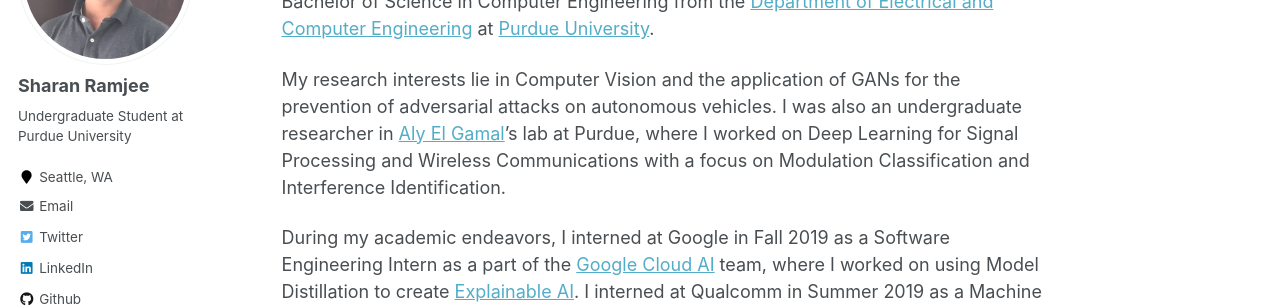
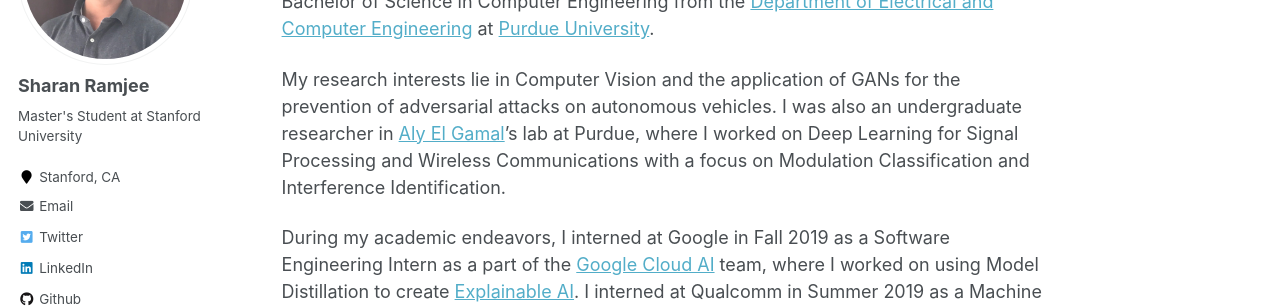
Before and after one commit to sharanramjee/sharanramjee.github.io, a Jekyll site: the page built from _pages/about.md, in a window 1280 px wide. Shown: the part 226-533 px from the top of the page. Built offline with Jekyll 4.4.1, drawn with Linux system fonts in a browser that asks for light colours.

Commit message:
Updated side panel info

```diff
--- a/_config.yml
+++ b/_config.yml
@@ -10,7 +10,7 @@
 title                    : "Sharan Ramjee"
 title_separator          : "-"
 name                     : &name "Sharan Ramjee"
-description              : &description "Undergraduate Student at Purdue University"
+description              : &description "Master's Student at Stanford University"
 url                      : https://sharanramjee.github.io # the base hostname & protocol for your site e.g. "https://mmistakes.github.io"
 baseurl                  : "" # the subpath of your site, e.g. "/blog"
 repository               : "sharanramjee/sharanramjee.github.io"
@@ -82,8 +82,8 @@
 author:
   name             : "Sharan Ramjee"
   avatar           : "profile.jpg"
-  bio              : "Undergraduate Student at Purdue University"
-  location         : "Seattle, WA"
+  bio              : "Master's Student at Stanford University"
+  location         : "Stanford, CA"
   employer         :
   pubmed           :
   googlescholar    : "https://scholar.google.com/citations?user=QYNYHEMAAAAJ&hl=en"
```
